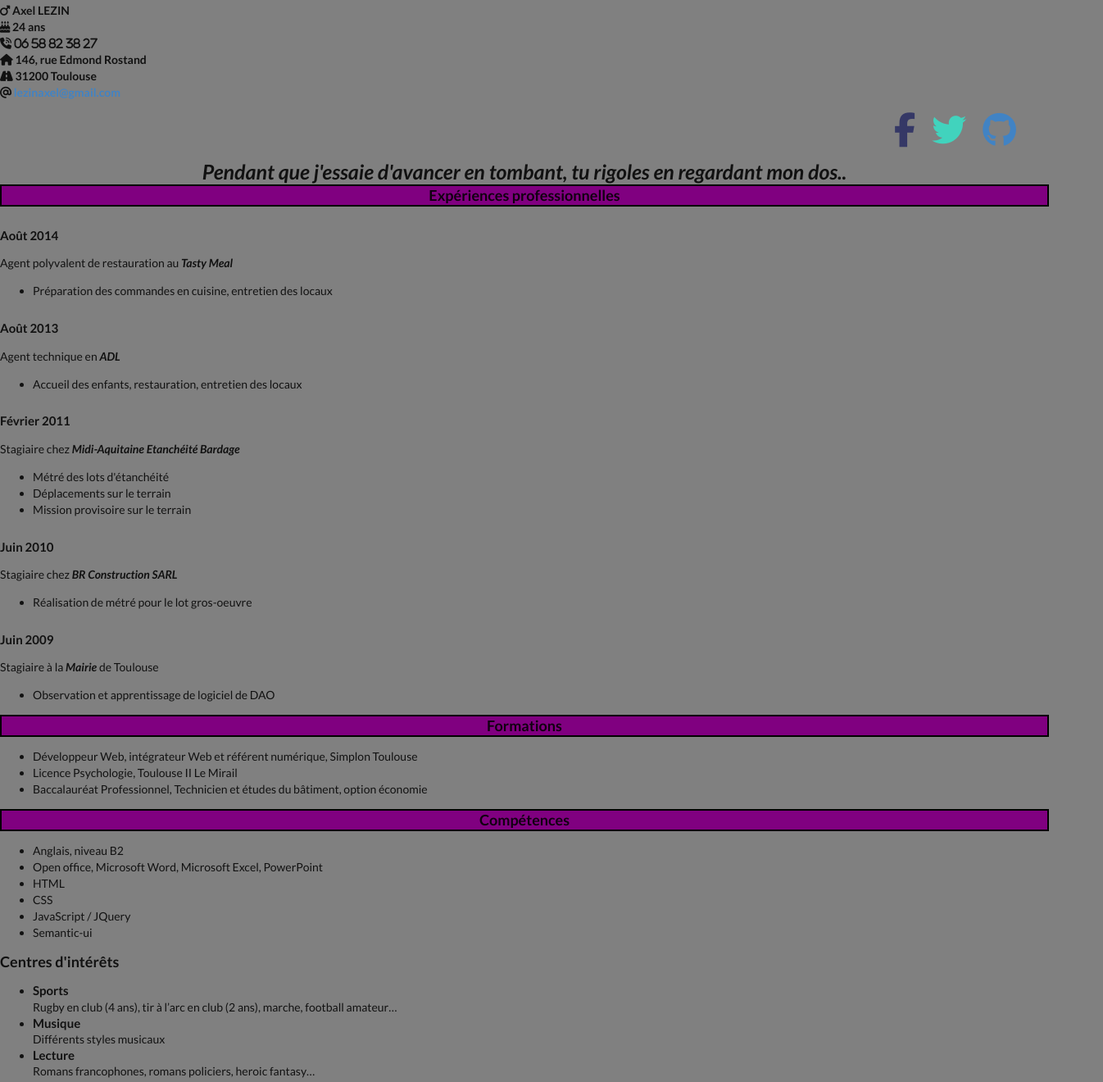
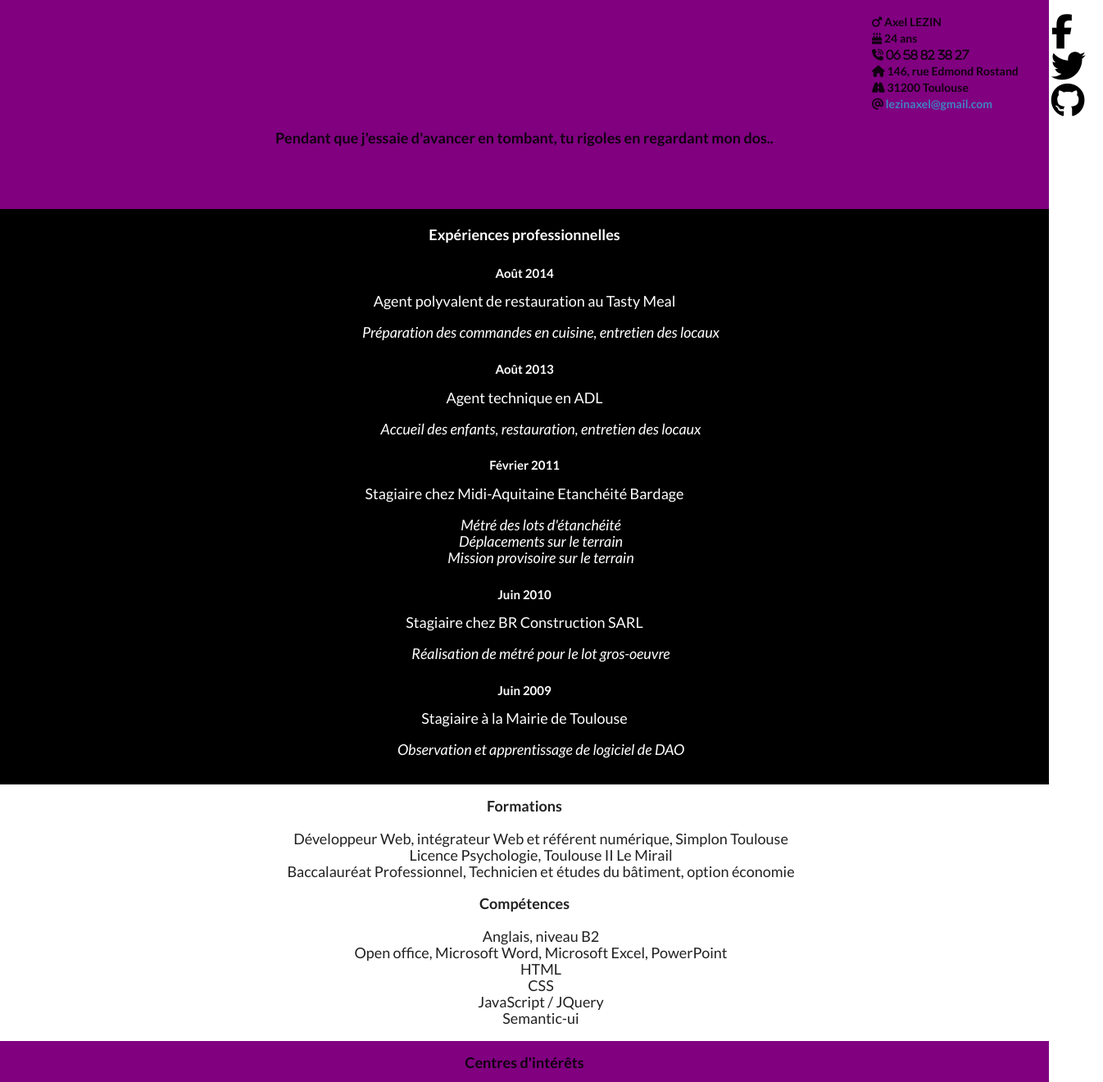
Before and after one commit to Nomilol/CV, a plain HTML site: page index.html in a window 1280 px wide. Shown: the part 47-1367 px from the top of the page at 82% size, 1346 px wide, since content can reach past the window. Drawn offline with nearby package versions, Linux system fonts and the light colour scheme; a script that the page names is missing.

Commit message:
Avancement CV 2.0

```diff
--- a/style.css
+++ b/style.css
@@ -1,85 +1,78 @@
 h1{
-	text-align: center;
-	color: purple;
-
+	text-align : center;
 }
 
-body{
-	background-color: grey;
-	list-style: none;
-}
-
-.informations ul{
-	font-weight: bold;
-	list-style: none;
-	padding-left: 0px;
-
-
-}
-
-.adjectifs{
-	text-align: center;
-	font-style: italic;
-	font-size: 25px;
+.informations {
+	display : flex;
+	width : 23em;
 
 }
 
 
-.reseau ul{
-	list-style: none;
-	display: flex;
-	justify-content: flex-end;
-	margin-right: 20px;
-
-
-
+.informations {
+	margin-left : 80%;
 }
 
-.reseau li{
-	margin-right: 20px;
+.informations li{
+	list-style-type: none;
 }
 
-.color_bleu i{
-	color: #353866;
+.adjectifs {
+	text-align: center;
+}
+
+li{
+	list-style-type: none;
+}
+
+.en_tete{
+	background-color: purple;
+}
+
+.reseau a{
+	color : black;
 }
 
 
 
-
-.color_blue i{
-	color: #41D3BD;
+.experiences{
+	text-align : center;
+	padding-top : 20px;
+	background-color: black;
+	color: #FFF;
+	font-size: 18px;
+	padding-bottom: 15px;
+}
+.formations{
+	text-align: center;
+	font-size: 18px;
+	padding-top : 15px;
 }
 
-.company{
-	font-style: italic;
+.competences{
+	font-size: 18px;
+	text-align: center;
+}
+
+.centres_interets{
+	font-size: 18px;
+	background-color: purple;
+}
+
+.informations li{
 	font-weight: bold;
 }
 
-
-.experiences h3{
-	border : solid black 2px;
-	background-color: purple;
-	text-align: center;
+.experiences li{
+	font-style: italic;
 }
 
-
-.formations h3{
-	border : solid black 2px;
-	background-color: purple;
+.centres_interets{
 	text-align: center;
-
+	padding-bottom: 15px;
+	padding-top: 15px;
 }
 
-
-.competences h3{
-	border : solid black 2px;
-	background-color: purple;
-	text-align: center;
+.punchline{
+	padding-bottom : 75px;
 }
-
-
-.centres_intérêts h3{
-	border : solid black 2px;
-	background-color: purple;
-	text-align: center;
-}
```
